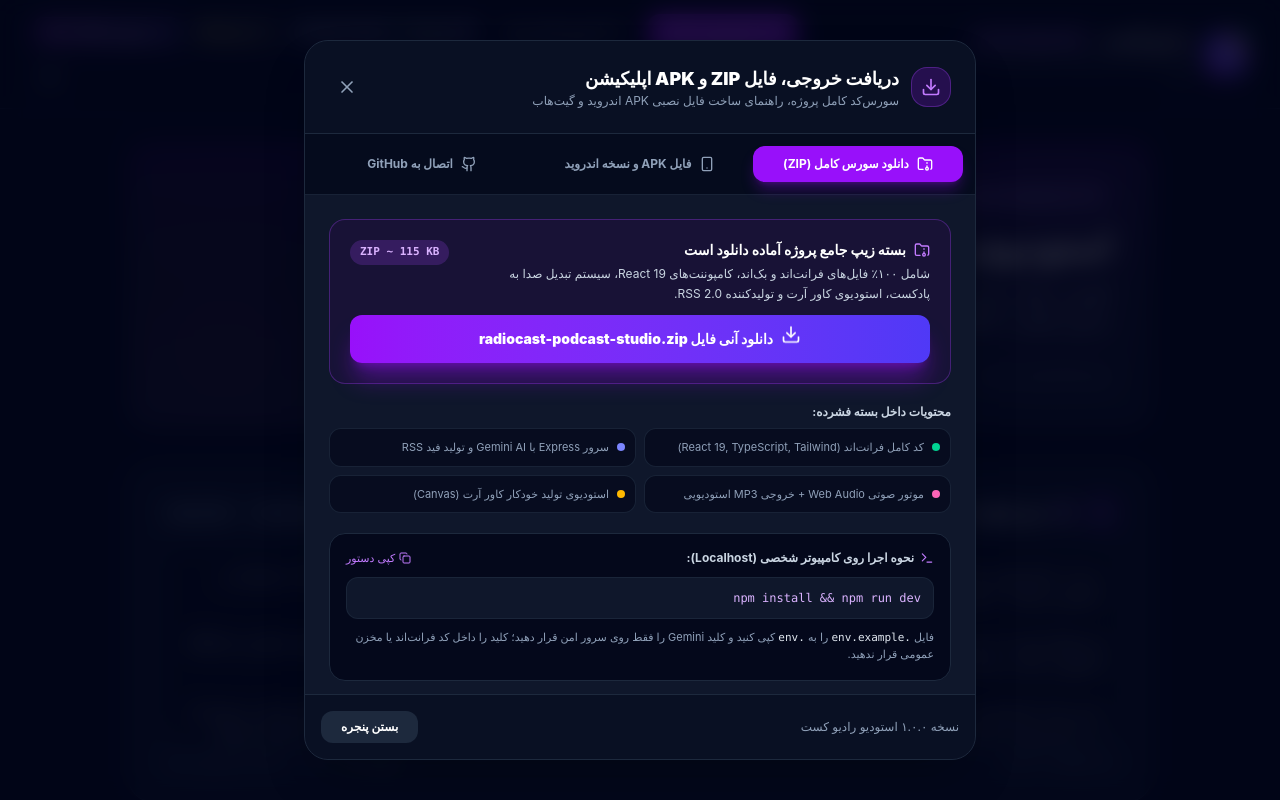
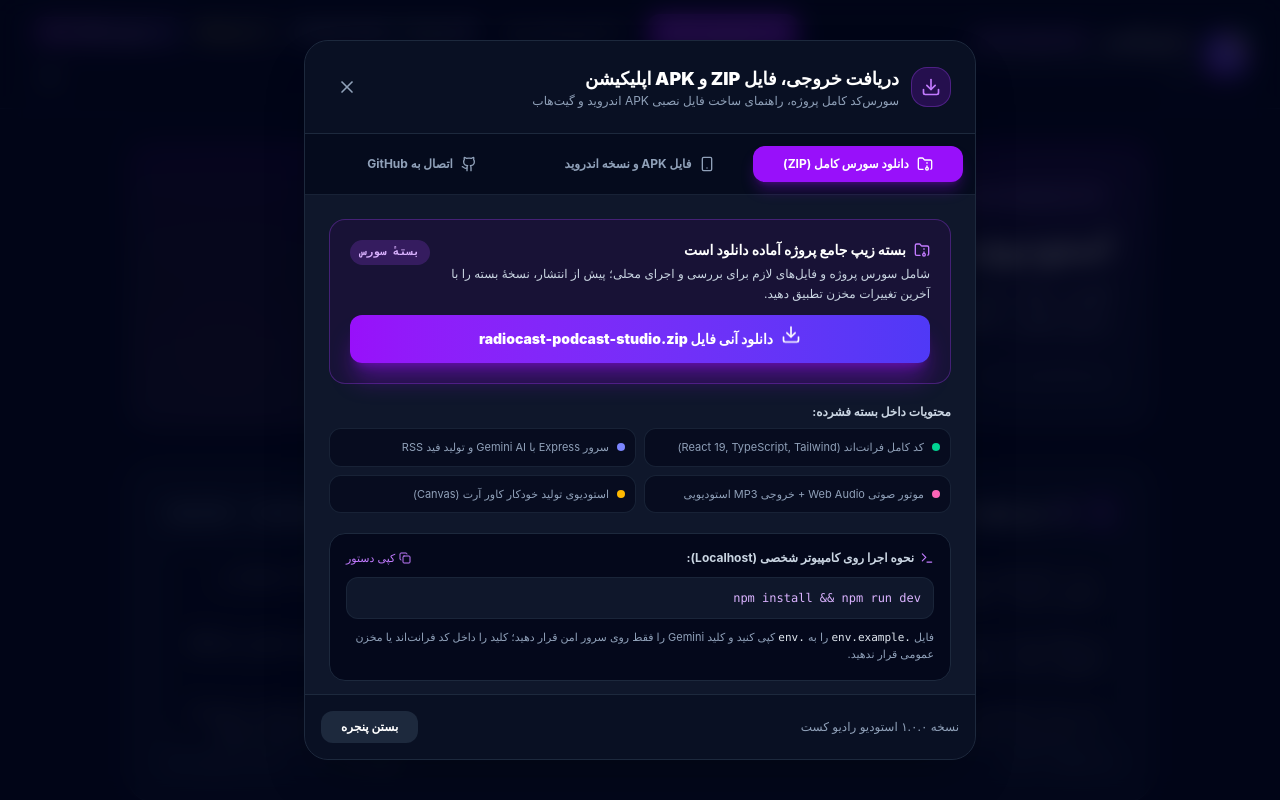
Before and after one commit to yusi20006-max/RADIOCAST, a React (Vite) app: page / in a window 1280 px wide. Both pictures are taken after a click on the button "خروجی (ZIP / APK)". Shown: the top 800 px of the page. Built offline with nearby package versions, Linux system fonts and the light colour scheme.

Commit message:
docs: remove unverified completeness and archive-size claims

```diff
--- a/src/components/ExportAppModal.tsx
+++ b/src/components/ExportAppModal.tsx
@@ -124,11 +124,11 @@ export const ExportAppModal: React.FC<ExportAppModalProps> = ({
                       بسته زیپ جامع پروژه آماده دانلود است
                     </h4>
                     <p className="text-xs text-slate-300 mt-1 leading-relaxed">
-                      شامل ۱۰۰٪ فایل‌های فرانت‌اند و بک‌اند، کامپوننت‌های React 19، سیستم تبدیل صدا به پادکست، استودیوی کاور آرت و تولیدکننده RSS 2.0.
+                      شامل سورس پروژه و فایل‌های لازم برای بررسی و اجرای محلی؛ پیش از انتشار، نسخهٔ بسته را با آخرین تغییرات مخزن تطبیق دهید.
                     </p>
                   </div>
                   <span className="text-[11px] px-2.5 py-1 rounded-full bg-purple-500/20 text-purple-300 font-mono font-bold shrink-0">
-                    ZIP ~ 115 KB
+                    بستهٔ سورس
                   </span>
                 </div>
 
```
